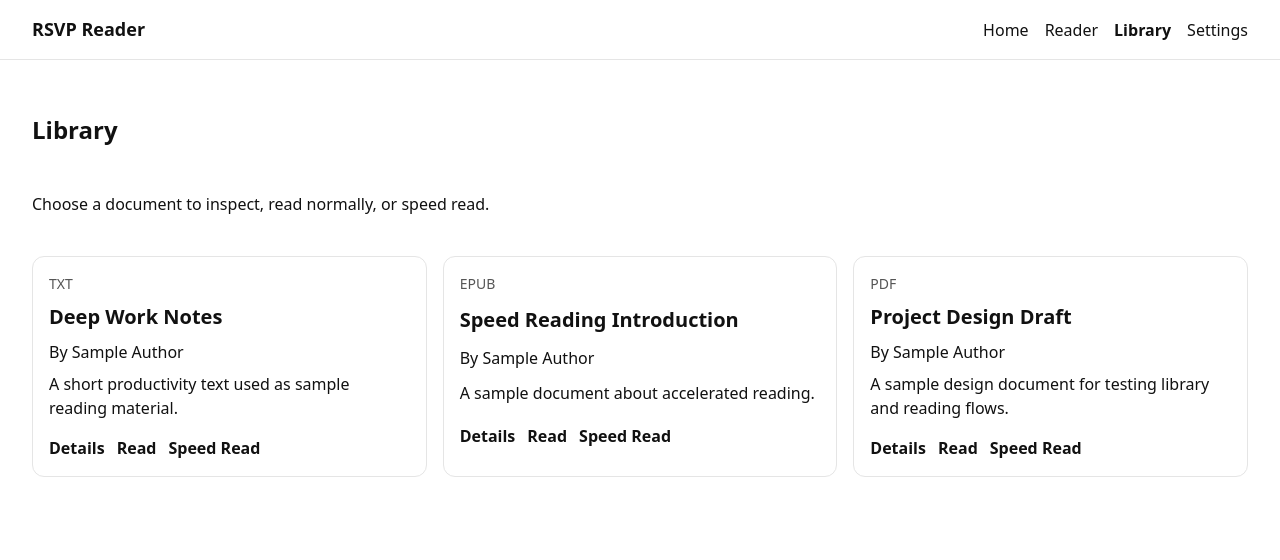
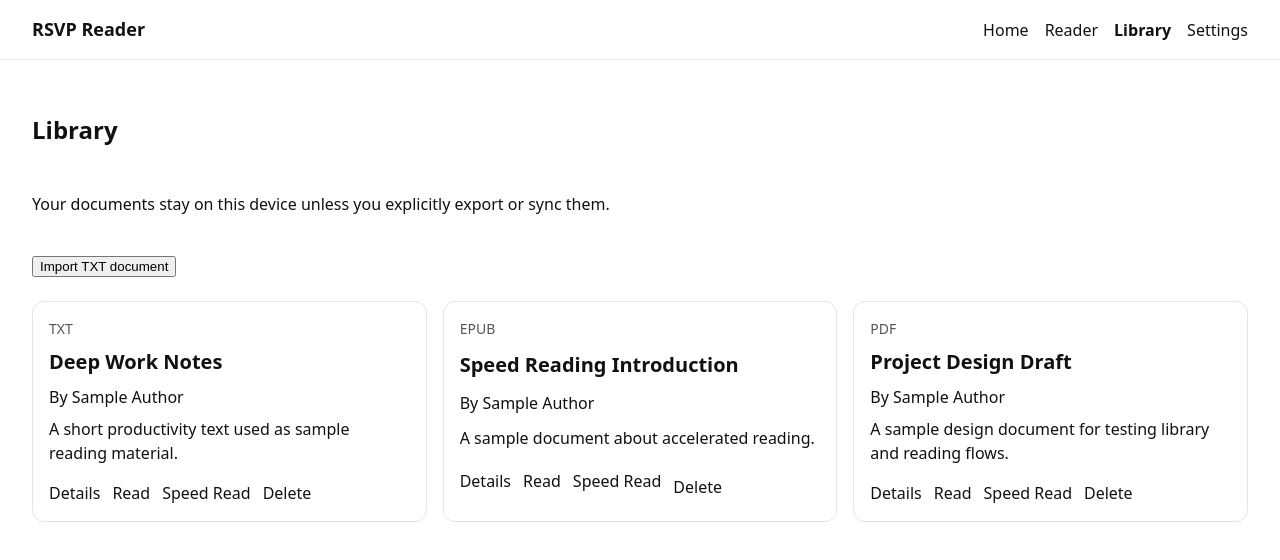
Before and after one commit to Sal-Abu/zreader, a React (Vite) app: page /library in a window 1280 px wide. Shown: the top 560 px of the page. Built offline with nearby package versions, Linux system fonts and the light colour scheme.

Commit message:
keep txt imports as single-section documents and add delete action

```diff
--- a/src/features/documents/DocumentCard.css
+++ b/src/features/documents/DocumentCard.css
@@ -34,8 +34,14 @@
   gap: 0.75rem;
 }
 
-.document-card__actions a {
+.document-card__actions a,
+.document-card__actions button {
   color: #111111;
   text-decoration: none;
   font-weight: 600;
+  background: none;
+  border: none;
+  padding: 0;
+  cursor: pointer;
+  font: inherit;
 }
--- a/src/features/documents/DocumentCard.tsx
+++ b/src/features/documents/DocumentCard.tsx
@@ -1,5 +1,6 @@
 import { Link } from 'react-router-dom';
 import type { Document } from '../../types/document';
+import { useDocuments } from './DocumentsContext';
 import './DocumentCard.css';
 
 type DocumentCardProps = {
@@ -7,6 +8,8 @@ type DocumentCardProps = {
 };
 
 export default function DocumentCard({ document }: DocumentCardProps) {
+  const { removeDocument } = useDocuments();
+
   const readLink = document.normalProgress?.sectionId
     ? `/library/${document.id}/read?section=${document.normalProgress.sectionId}`
     : `/library/${document.id}/read`;
@@ -14,6 +17,18 @@ export default function DocumentCard({ document }: DocumentCardProps) {
   const speedReadLink = document.speedReadProgress?.sectionId
     ? `/library/${document.id}/speed-read?scope=section&section=${document.speedReadProgress.sectionId}`
     : `/library/${document.id}/speed-read?scope=document`;
+
+  function handleDelete() {
+    const confirmed = window.confirm(
+      `Delete "${document.title}" from your local library?`,
+    );
+
+    if (!confirmed) {
+      return;
+    }
+
+    removeDocument(document.id);
+  }
 
   return (
     <article className="document-card">
@@ -32,6 +47,9 @@ export default function DocumentCard({ document }: DocumentCardProps) {
         <Link to={`/library/${document.id}`}>Details</Link>
         <Link to={readLink}>Read</Link>
         <Link to={speedReadLink}>Speed Read</Link>
+        <button type="button" onClick={handleDelete}>
+          Delete
+        </button>
       </div>
     </article>
   );
--- a/src/features/documents/DocumentsContext.tsx
+++ b/src/features/documents/DocumentsContext.tsx
@@ -14,6 +14,7 @@ import {
 
 type DocumentsContextValue = {
   documents: Document[];
+  addDocument: (document: Document) => void;
   getDocument: (documentId: string) => Document | undefined;
   removeDocument: (documentId: string) => void;
   updateDocument: (document: Document) => void;
@@ -31,6 +32,18 @@ export function DocumentsProvider({ children }: DocumentsProviderProps) {
   function getDocument(documentId: string) {
     return documents.find((document) => document.id === documentId);
   }
+
+  function addDocument(document: Document) {
+    saveDocument(document);
+
+    setDocuments((previousDocuments) => {
+        const nextDocuments = [...previousDocuments, document];
+
+        return [...nextDocuments].sort((a, b) =>
+            b.updatedAt.localeCompare(a.updatedAt),
+         );
+      });
+     }
 
   function updateDocument(document: Document) {
     saveDocument(document);
@@ -62,6 +75,7 @@ export function DocumentsProvider({ children }: DocumentsProviderProps) {
   const value = useMemo(
     () => ({
       documents,
+      addDocument,
       getDocument,
       removeDocument,
       updateDocument,
--- /dev/null
+++ b/src/features/documents/ImportTextDocumentButton.tsx
@@ -0,0 +1,72 @@
+import { useRef, useState, type ChangeEvent } from 'react';
+import { useNavigate } from 'react-router-dom';
+import { useDocuments } from './DocumentsContext';
+import { importTextDocument } from './importTextDocument';
+
+export default function ImportTextDocumentButton() {
+  const inputRef = useRef<HTMLInputElement | null>(null);
+  const navigate = useNavigate();
+  const { addDocument } = useDocuments();
+
+  const [isImporting, setIsImporting] = useState(false);
+  const [errorMessage, setErrorMessage] = useState<string | null>(null);
+
+  function handlePickFile() {
+    inputRef.current?.click();
+  }
+
+  async function handleFileChange(event: ChangeEvent<HTMLInputElement>) {
+    const file = event.target.files?.[0];
+
+    if (!file) {
+      return;
+    }
+
+    setIsImporting(true);
+    setErrorMessage(null);
+
+    try {
+      if (!file.name.toLowerCase().endsWith('.txt')) {
+        throw new Error('Only .txt files are supported in this phase.');
+      }
+
+      const document = await importTextDocument(file);
+
+      addDocument(document);
+      navigate(`/library/${document.id}`);
+    } catch (error) {
+      const message =
+        error instanceof Error ? error.message : 'Failed to import document.';
+
+      setErrorMessage(message);
+    } finally {
+      setIsImporting(false);
+
+      if (event.target) {
+        event.target.value = '';
+      }
+    }
+  }
+
+  return (
+    <section style={{ display: 'grid', gap: '0.75rem' }}>
+      <div style={{ display: 'flex', gap: '0.75rem', flexWrap: 'wrap' }}>
+        <button type="button" onClick={handlePickFile} disabled={isImporting}>
+          {isImporting ? 'Importing...' : 'Import TXT document'}
+        </button>
+      </div>
+
+      <input
+        ref={inputRef}
+        type="file"
+        accept=".txt,text/plain"
+        style={{ display: 'none' }}
+        onChange={handleFileChange}
+      />
+
+      {errorMessage ? (
+        <p style={{ margin: 0, color: '#b00020' }}>{errorMessage}</p>
+      ) : null}
+    </section>
+  );
+}
--- /dev/null
+++ b/src/features/documents/importTextDocument.ts
@@ -0,0 +1,48 @@
+import type { Document } from '../../types/document';
+
+function slugifyFileName(fileName: string) {
+  return fileName
+    .toLowerCase()
+    .replace(/\.[^.]+$/, '')
+    .replace(/[^a-z0-9]+/g, '-')
+    .replace(/(^-|-$)/g, '');
+}
+
+function createDocumentId(fileName: string) {
+  const base = slugifyFileName(fileName) || 'document';
+  const suffix = crypto.randomUUID().slice(0, 8);
+
+  return `${base}-${suffix}`;
+}
+
+export async function importTextDocument(file: File): Promise<Document> {
+  const text = (await file.text()).replace(/\r\n/g, '\n').trim();
+
+  if (!text) {
+    throw new Error('The selected text file is empty.');
+  }
+
+  const now = new Date().toISOString();
+  const title = file.name.replace(/\.[^.]+$/, '') || 'Untitled document';
+
+  return {
+    id: createDocumentId(file.name),
+    title,
+    author: undefined,
+    format: 'txt',
+    description: `Imported from local file: ${file.name}`,
+    createdAt: now,
+    updatedAt: now,
+    normalProgress: {
+      sectionId: 'section-1',
+    },
+    speedReadProgress: undefined,
+    sections: [
+      {
+        id: 'section-1',
+        title: 'Document',
+        text,
+      },
+    ],
+  };
+}
--- a/src/pages/LibraryPage.tsx
+++ b/src/pages/LibraryPage.tsx
@@ -1,4 +1,5 @@
 import DocumentCard from '../features/documents/DocumentCard';
+import ImportTextDocumentButton from '../features/documents/ImportTextDocumentButton';
 import { useDocuments } from '../features/documents/DocumentsContext';
 
 export default function LibraryPage() {
@@ -8,8 +9,13 @@ export default function LibraryPage() {
     <main style={{ display: 'grid', gap: '1.5rem' }}>
       <section style={{ display: 'grid', gap: '0.5rem' }}>
         <h1>Library</h1>
-        <p>Choose a document to inspect, read normally, or speed read.</p>
+        <p>
+          Your documents stay on this device unless you explicitly export or sync
+          them.
+        </p>
       </section>
+
+      <ImportTextDocumentButton />
 
       {documents.length === 0 ? (
         <p>Your library is empty.</p>
```
